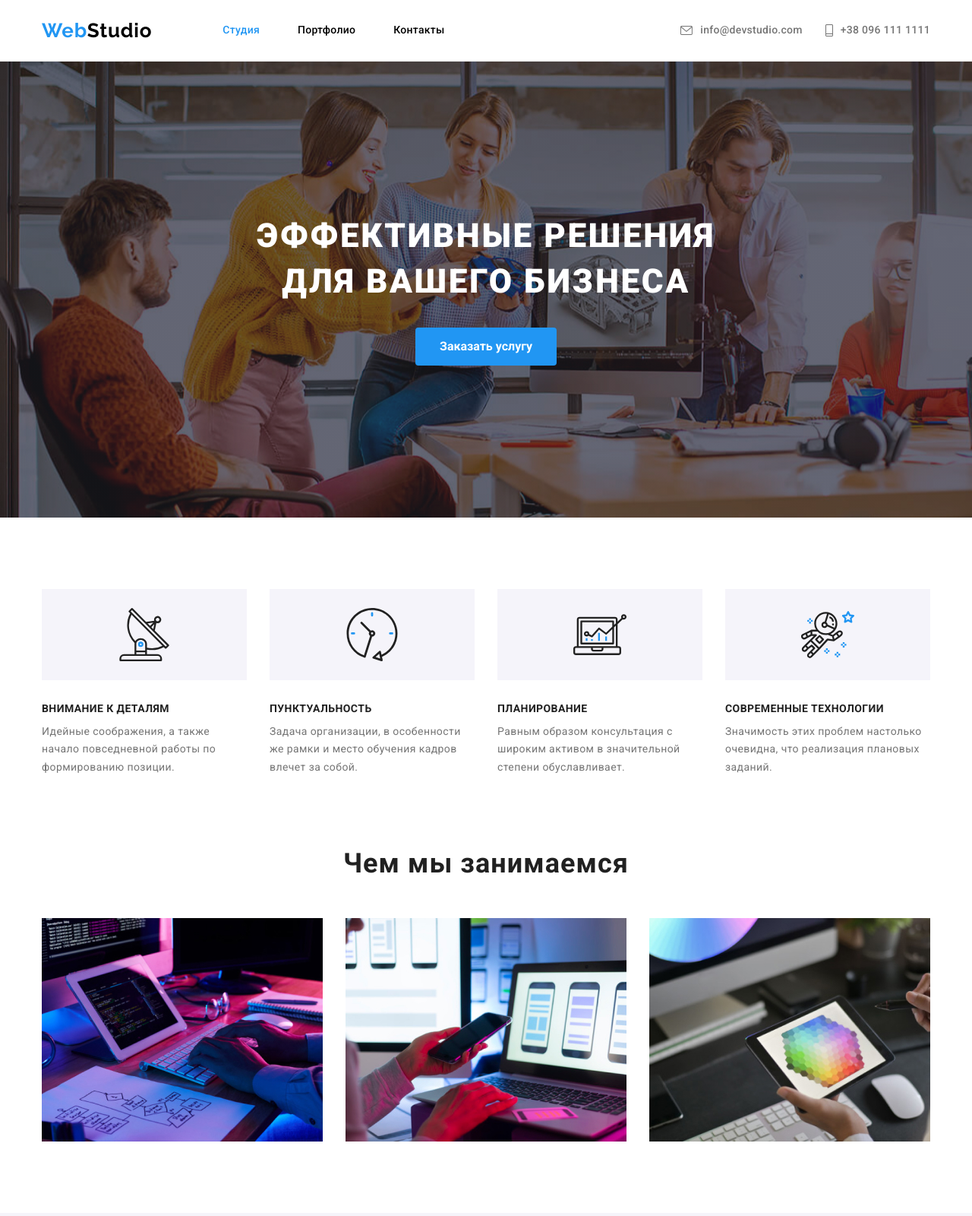
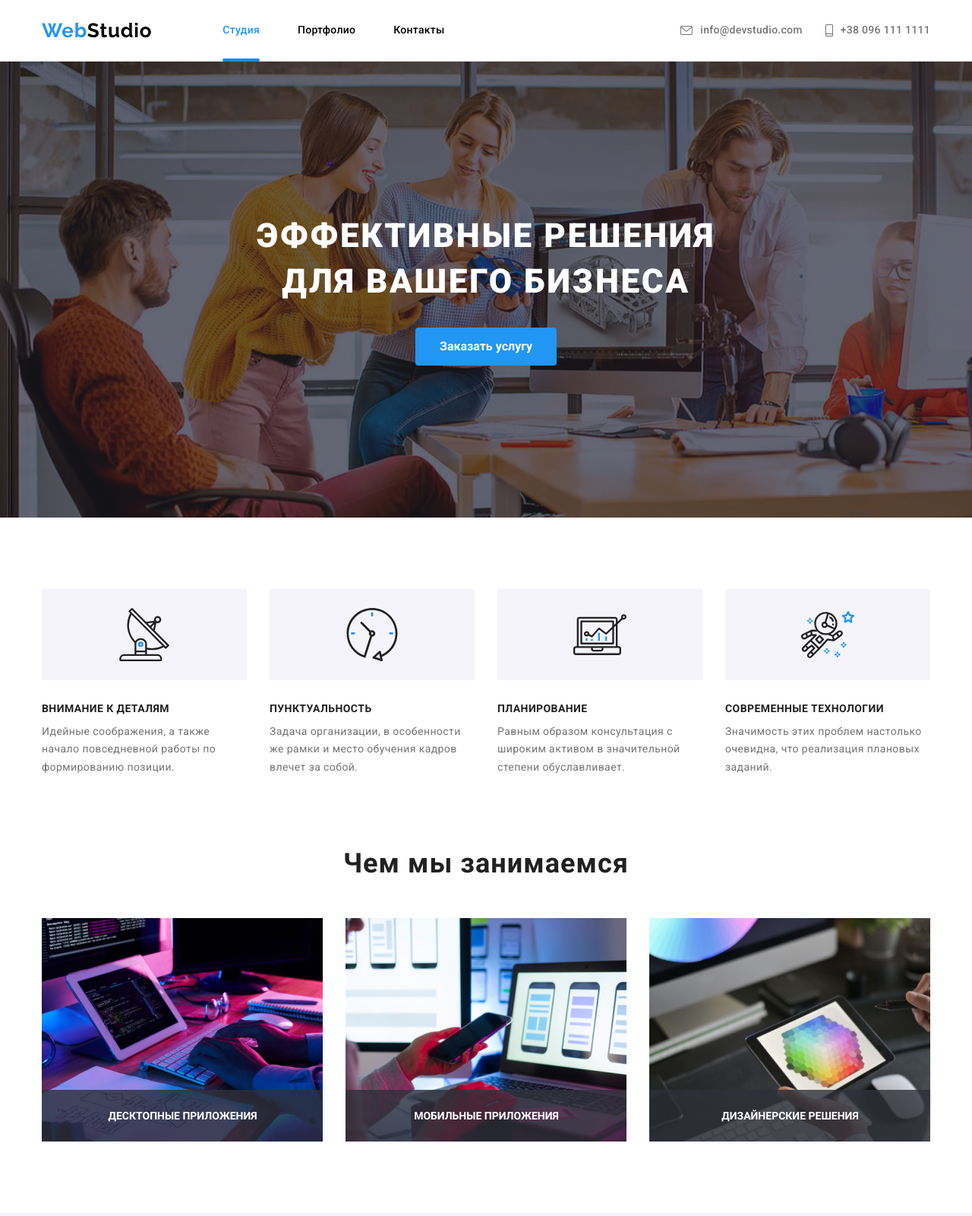
Before and after one commit to Dimortlord/goit-markup-hw-04, a plain HTML site: page index.html in a window 1280 px wide. Shown: the top 1600 px of the page at 76% size. Drawn offline with nearby package versions, Linux system fonts and the light colour scheme.

Commit message:
new 20.04

```diff
--- a/css/styles.css
+++ b/css/styles.css
@@ -126,9 +126,28 @@ img {
 
 
 .link.current {
+
     color: var(--accent-color);
 }
 
+.current {
+    position: relative;
+    display: block;
+    color: var(--accent-color);
+
+}
+
+.current::after {
+position: absolute;
+bottom: -1px;
+content: "";
+display: block;
+width: 100%;
+height: 4px;
+border-radius: 2px;
+
+background-color: #188CE8;
+}
 
 
 /*----------------------------------PHONE AND MAIL-------------------*/
@@ -391,12 +410,33 @@ text-transform: uppercase;
 }
 
 .section-work-item {
+    position: relative;
     margin-right: 30px;
+}
+
+
+.label {
+    position: absolute;
+    bottom: 0;
+    left: 0;
+    width: 100%;
+    padding: 27px 82px 27px 83px;
+    font-weight: 700;
+    font-size: 14px;
+    line-height: 16px;
+    line-height: 100%;
+    text-align: center;
+    vertical-align: Top;
+    color: var(--primary-backgroung-color);
+    background-color: rgba(47, 48, 58, 0.8);
+    text-transform: uppercase;
 }
 
 .section-work-item:last-child{
     margin-right: 0;
 }
+
+
 
 
 
@@ -757,6 +797,7 @@ padding-bottom: 60px;
 
 .btn-portfolio {
 
+    background-color: var(--secondary-background-color);
 padding: 6px 22px 6px 22px;
 font-family: inherit;
 color: #212121;
--- a/index.html
+++ b/index.html
@@ -86,12 +86,15 @@
                 <h2 class="section-work-title">Чем мы занимаемся</h2>
                     <ul class="section-work-list">
                         <li class="section-work-item">
+                            <p class="label">Десктопные приложения</p>
                             <img src="./image/img.jpg" alt="Програмируем" width="370"/>
                         </li>
                         <li class="section-work-item">
+                                <p class="label">Мобильные приложения</p>
                             <img src="./image/img1.jpg" alt="Находим информацию" width="370"/>
                         </li>
                         <li class="section-work-item">
+                            <p class="label">Дизайнерские решения</p>
                             <img src="./image/img2.jpg" alt="Моделируем" width="370"/>
                         </li>
                     </ul>
@@ -277,6 +280,7 @@
                     </div>
                 </section>
         </main>
+<script src="/js/modal.js"></script>
 </body>
 
 <footer class="section-network">
--- /dev/null
+++ b/js/modal.js
@@ -0,0 +1,14 @@
+(() => {
+  const refs = {
+    openModalBtn: document.querySelector("[data-modal-open]"),
+    closeModalBtn: document.querySelector("[data-modal-close]"),
+    modal: document.querySelector("[data-modal]"),
+  };
+
+  refs.openModalBtn.addEventListener("click", toggleModal);
+  refs.closeModalBtn.addEventListener("click", toggleModal);
+
+  function toggleModal() {
+    refs.modal.classList.toggle("is-hidden");
+  }
+})();
```
